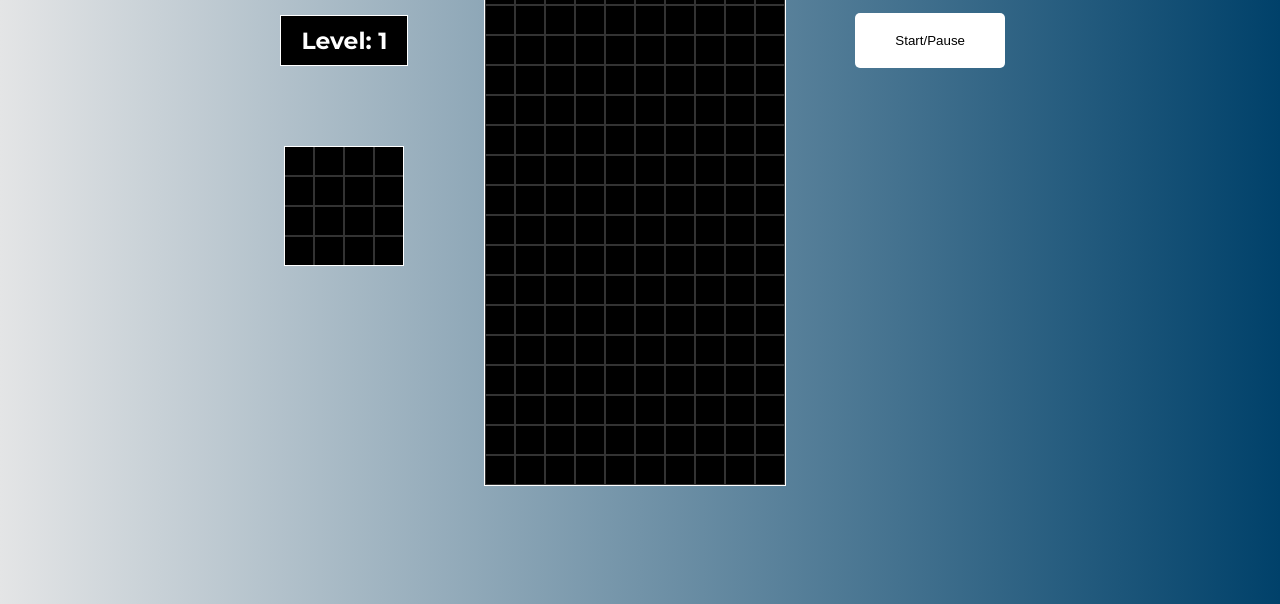
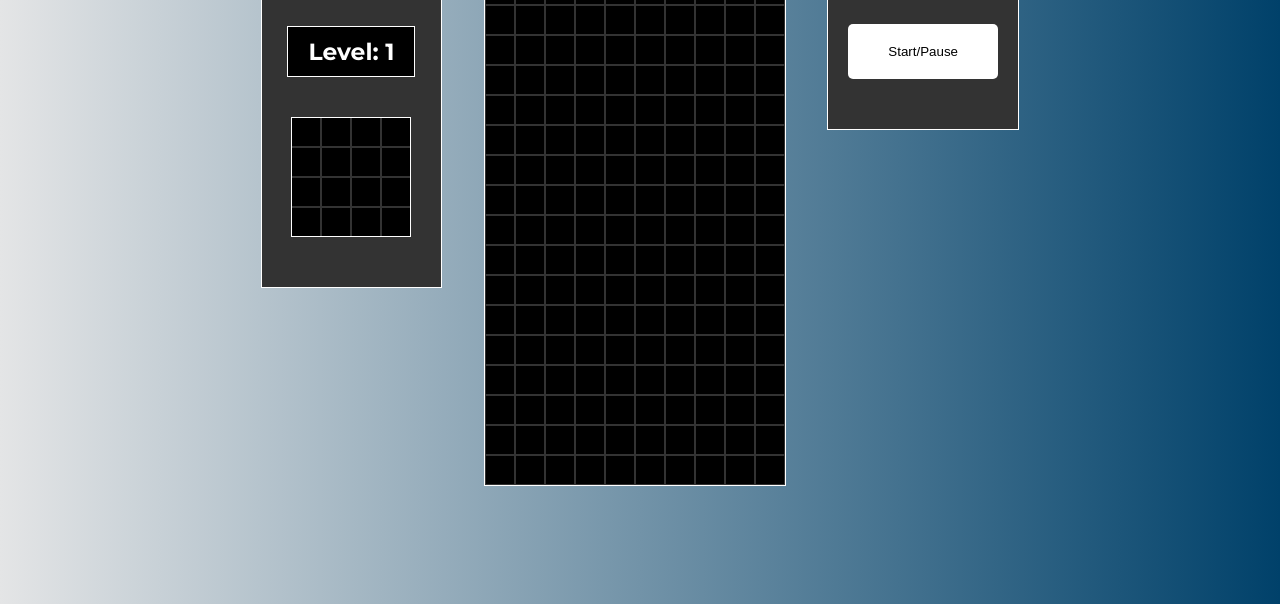
Before and after one commit to gazjosef/tetris, a website: page index.html in a window 1280 px wide. Shown: the part 196-800 px from the top of the page. Drawn offline with Linux system fonts and the light colour scheme.

Commit message:
Refactor: Aside

```diff
--- a/index.html
+++ b/index.html
@@ -10,7 +10,7 @@
 
   <body>
     <div class="container">
-      <aside class="aside aside--score">
+      <aside class="aside aside--score border">
         <div class="score border">
           <h3>Score: <span id="score">0</span></h3>
         </div>
@@ -257,7 +257,7 @@
       </main>
 
       <!-- Mini Grid -->
-      <aside class="aside aside--start">
+      <aside class="aside aside--start border">
         <img
           src="./assets/logo/The_Tetris_Company_logo.png"
           alt="tetris logo"
--- a/sass/layout/_aside.scss
+++ b/sass/layout/_aside.scss
@@ -1,12 +1,15 @@
 .aside {
-  &--score,
-  &--start {
-    --aside-gap: 8rem;
-    display: flex;
-    flex-direction: column;
-    align-items: center;
-    gap: var(--aside-gap);
-  }
+  --pading-top-bottom: 5rem;
+  --pading-left-right: 2rem;
+  --aside-gap: 4rem;
+  height: min-content;
+  padding: var(--pading-top-bottom) var(--pading-left-right);
+  background-color: #333;
+
+  display: flex;
+  flex-direction: column;
+  align-items: center;
+  gap: var(--aside-gap);
 
   &--start {
     img {
```
Also changed, not shown: css/style.css, sass/main.css, 2 other files.
